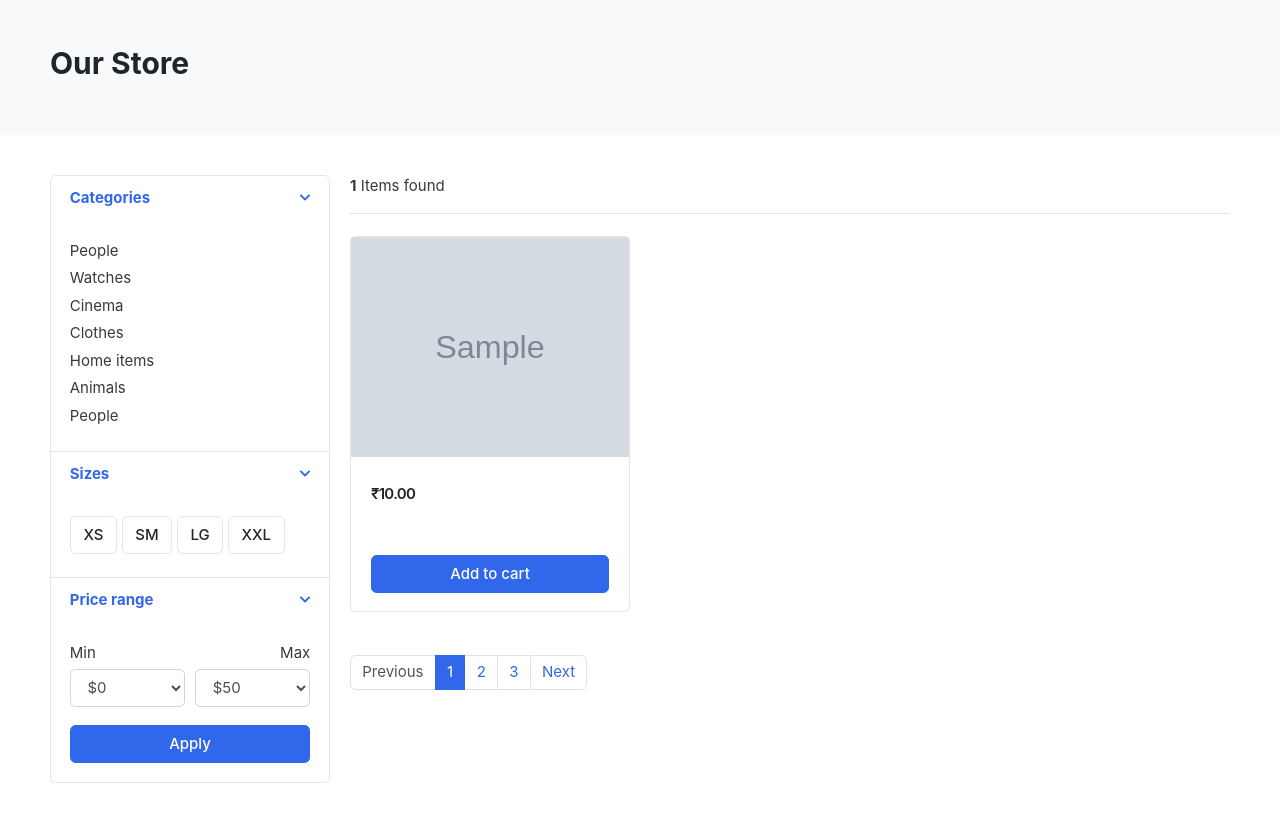
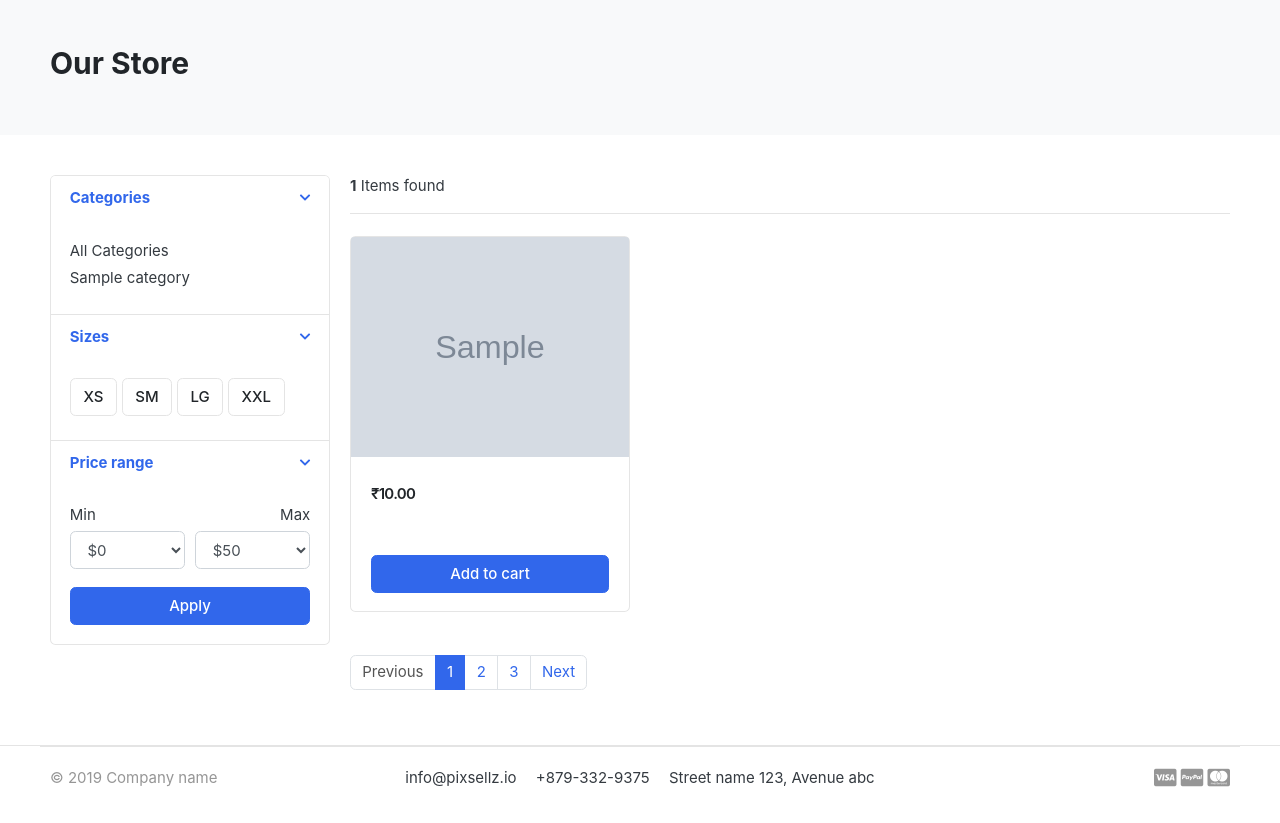
Before and after one commit to nishchith-tech29/Django-BakeKart, a Django app: page /store/ in a window 1280 px wide. Shown: the part 119-942 px from the top of the page. After the commit the page ends 906 px from the top, so only its background shows below. Run offline with Django 5.2, Linux system fonts and the light colour scheme; tables that the repository leaves empty hold one stand-in row (values such as "Sample post"); grey boxes marked "Sample" are stand-in pictures; some libraries are stand-ins or nearby versions; some web fonts are replaced.

Commit message:
21 Display Category on Store Page'

```diff
--- a/templates/includes/nav.html
+++ b/templates/includes/nav.html
@@ -67,6 +67,8 @@ data-toggle="dropdown">
 </button>
 
 <div class="dropdown-menu">
+ <a class="dropdown-item" href="{% url 'store' %}">All Categories</a>
+
 {% for category in links %}
 <a class="dropdown-item" href="{{ category.get_absolute_url }}">
 {{ category.category_name }}
--- a/templates/store/store.html
+++ b/templates/store/store.html
@@ -31,13 +31,10 @@
 			<div class="card-body">
 
 				<ul class="list-menu">
-				<li><a href="#">People  </a></li>
-				<li><a href="#">Watches </a></li>
-				<li><a href="#">Cinema  </a></li>
-				<li><a href="#">Clothes  </a></li>
-				<li><a href="#">Home items </a></li>
-				<li><a href="#">Animals</a></li>
-				<li><a href="#">People </a></li>
+					<li><a href="{% url 'store' %}">All Categories</a></li>
+					{% for category in links %}
+					<li><a href="{{ category.get_absolute_url }}">{{ category.category_name }}</a></li>
+					{% endfor %}
 				</ul>
 
 			</div> <!-- card-body.// -->
```
